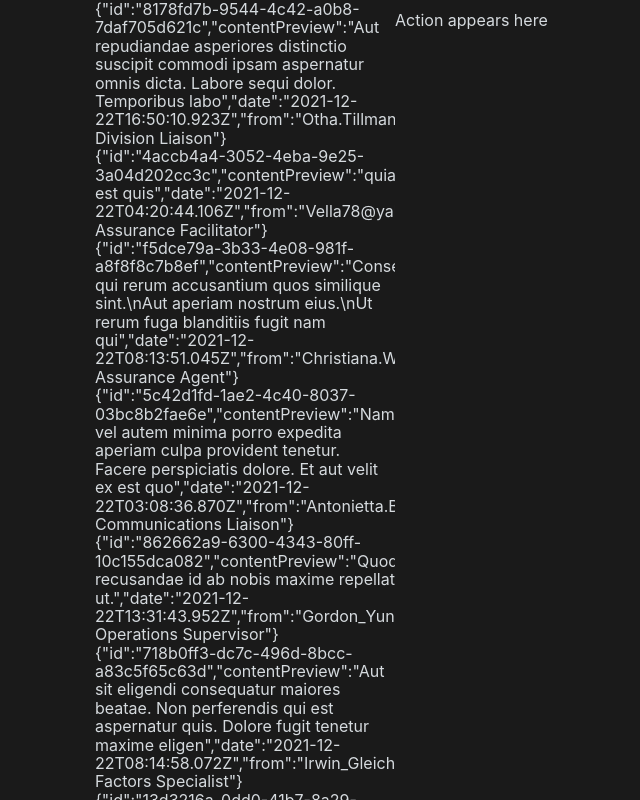
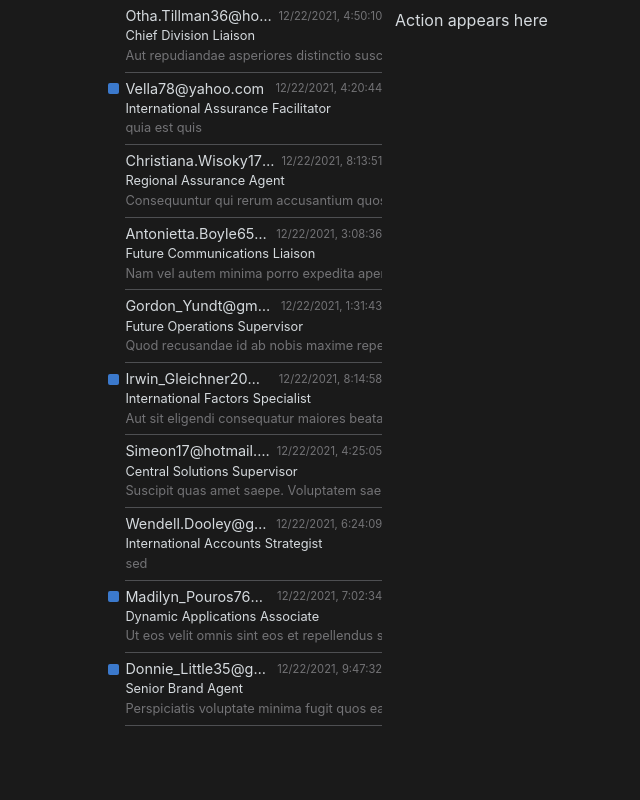
Before and after one commit to oknesar/FrontEnd-WebSpark-Task, a React (Create React App) app: page / in a window 1280 px wide. Shown: the whole page, without its empty margins (105-745 px from the left). Built offline with nearby package versions, Linux system fonts and the light colour scheme.

Commit message:
chore: style email card

```diff
--- a/src/components/EmailCard/index.tsx
+++ b/src/components/EmailCard/index.tsx
@@ -1,9 +1,24 @@
-import { EmailCardContainer } from 'components/EmailCard/styled'
+import {
+  EmailCardContainer,
+  EmailCardDate,
+  EmailCardFrom,
+  EmailCardPreview,
+  EmailCardReadIndicator,
+  EmailCardSubject,
+} from 'components/EmailCard/styled'
 
 interface EmailCardProps {
   email: EmailRecord
 }
 
 export default function EmailCard({ email }: EmailCardProps) {
-  return <EmailCardContainer>{JSON.stringify(email)}</EmailCardContainer>
+  return (
+    <EmailCardContainer>
+      <EmailCardReadIndicator isRead={email.isRead} />
+      <EmailCardFrom>{email.from}</EmailCardFrom>
+      <EmailCardDate>{email.date.toLocaleString().slice(0, -3)}</EmailCardDate>
+      <EmailCardSubject>{email.subject}</EmailCardSubject>
+      <EmailCardPreview>{email.contentPreview}</EmailCardPreview>
+    </EmailCardContainer>
+  )
 }
--- a/src/components/EmailCard/styled.ts
+++ b/src/components/EmailCard/styled.ts
@@ -1,3 +1,52 @@
 import styled from 'styled-components'
 
-export const EmailCardContainer = styled.div``
+export const EmailCardContainer = styled.div`
+  display: grid;
+  grid-template:
+    'read from date'
+    '. subject subject'
+    '. preview preview';
+  align-items: center;
+  grid-template-columns: auto 1fr auto;
+  gap: 0.3rem 0.4rem;
+  font-size: 0.8rem;
+  padding: 0.5rem 0.8rem 0;
+  cursor: default;
+  white-space: nowrap;
+  :hover {
+    background-color: ${({ theme }) => theme.colors.active};
+    outline: 1px solid ${({ theme }) => theme.colors.active};
+  }
+`
+
+export const EmailCardDate = styled.div`
+  grid-area: date;
+  color: ${({ theme }) => theme.colors.textSecondary};
+  font-size: 0.7rem;
+`
+export const EmailCardReadIndicator = styled.div<{ isRead: boolean }>`
+  grid-area: read;
+  background-color: ${({ theme }) => theme.colors.accent};
+  height: 0.7rem;
+  width: 0.7rem;
+  border-radius: 2px;
+  visibility: ${({ isRead }) => (isRead ? 'hidden' : 'visible')};
+`
+export const EmailCardFrom = styled.div`
+  grid-area: from;
+  font-size: 0.9rem;
+  overflow: hidden;
+  text-overflow: ellipsis;
+`
+export const EmailCardSubject = styled.div`
+  grid-area: subject;
+  overflow: hidden;
+  text-overflow: ellipsis;
+`
+export const EmailCardPreview = styled.div`
+  grid-area: preview;
+  color: ${({ theme }) => theme.colors.textSecondary};
+  overflow: hidden;
+  padding-bottom: 0.5rem;
+  border-bottom: 1px solid ${({ theme }) => theme.colors.borderSoft};
+`
```
